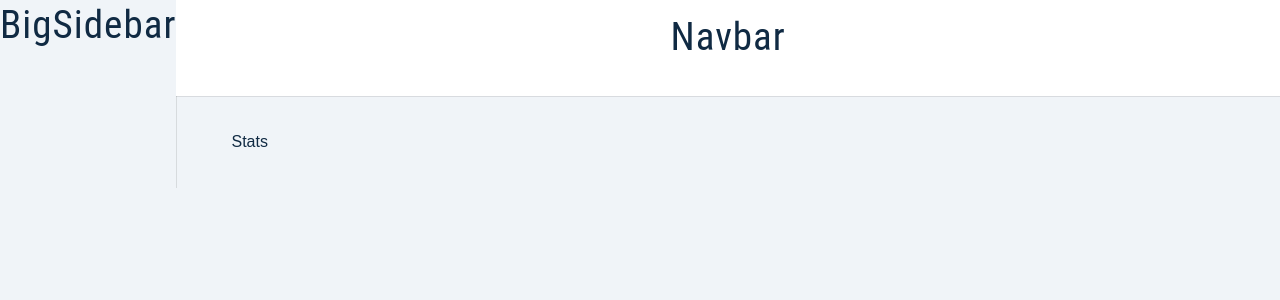
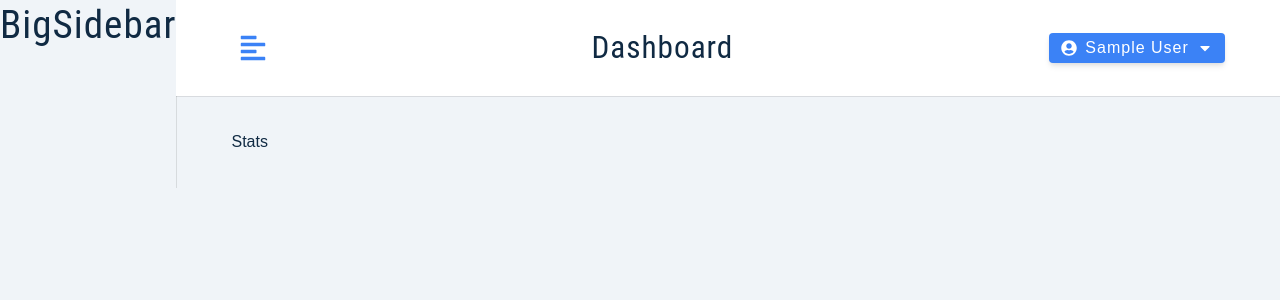
Before and after one commit to 1motiur4/jobster, a React (Create React App) app: page / in a window 1280 px wide. Shown: the top 300 px of the page. Built offline with nearby package versions, Linux system fonts and the light colour scheme; sample sign-in values are in the browser's storage.

Commit message:
564 done

```diff
--- a/src/App.js
+++ b/src/App.js
@@ -1,5 +1,5 @@
 import { BrowserRouter, Routes, Route } from "react-router-dom";
-import { Landing, Error, Register } from "./pages";
+import { Landing, Error, Register, ProtectedRoute } from "./pages";
 import {
   Profile,
   AddJob,
@@ -16,7 +16,11 @@
       <Routes>
         <Route
           path="/"
-          element={<SharedLayout />}
+          element={
+            <ProtectedRoute>
+              <SharedLayout />
+            </ProtectedRoute>
+          }
         >
           <Route
             index
--- a/src/components/Navbar.jsx
+++ b/src/components/Navbar.jsx
@@ -1,8 +1,63 @@
 import Wrapper from "../assets/wrappers/Navbar";
+import { FaAlignLeft, FaUserCircle, FaCaretDown } from "react-icons/fa";
+import Logo from "./Logo";
+import { useState } from "react";
+
+import { useDispatch, useSelector } from "react-redux";
+import { toggleSidebar, logoutUser } from "../features/user/userSlice";
 
 const Navbar = () => {
-  return <Wrapper>
-    <h2>navbar</h2>
-  </Wrapper>
-}
-export default Navbar
+  const [showLogout, setShowLogout] = useState(false);
+  const { user } = useSelector((store) => store.user);
+  const dispatch = useDispatch();
+
+  const toggle = () => {
+    dispatch(toggleSidebar());
+  };
+
+  return (
+    <Wrapper>
+      <div className="nav-center">
+        <button
+          type="button"
+          className="toggle-btn"
+          onClick={() => {
+            toggle();
+            console.log("toggle sidebar");
+          }}
+        >
+          <FaAlignLeft />
+        </button>
+        <div>
+          <Logo />
+          <h3 className="logo-text">dashboard</h3>
+        </div>
+        <div className="btn-container">
+          <button
+            type="button"
+            className="btn"
+            onClick={() => {
+              setShowLogout(!showLogout);
+            }}
+          >
+            <FaUserCircle />
+            {user?.name}
+            <FaCaretDown />
+          </button>
+          <div className={`dropdown ${showLogout ? "show-dropdown" : null}`}>
+            <button
+              type="button"
+              className="dropdown-btn"
+              onClick={() => {
+                dispatch(logoutUser());
+              }}
+            >
+              logout
+            </button>
+          </div>
+        </div>
+      </div>
+    </Wrapper>
+  );
+};
+export default Navbar;
--- a/src/features/user/userSlice.js
+++ b/src/features/user/userSlice.js
@@ -9,6 +9,7 @@
 
 const initialState = {
   isLoading: false,
+  isSidebarOpen: false,
   user: getUserFromLocalStorage(),
 };
 
@@ -39,6 +40,16 @@
 const userSlice = createSlice({
   name: "user",
   initialState,
+  reducers: {
+    toggleSidebar: (state) => {
+      state.isSidebarOpen = !state.isSidebarOpen;
+    },
+    logoutUser: (state) => {
+      state.user = null;
+      state.isSidebarOpen = false;
+      removeUserFromLocalStorage();
+    }
+  },
   extraReducers: (builder) => {
     builder
       .addCase(registerUser.pending, (state) => {
@@ -72,4 +83,5 @@
   },
 });
 
+export const { toggleSidebar, logoutUser } = userSlice.actions;
 export default userSlice.reducer;
--- /dev/null
+++ b/src/pages/ProtectedRoute.jsx
@@ -0,0 +1,12 @@
+import { Navigate } from "react-router-dom";
+import { useSelector } from "react-redux";
+
+const ProtectedRoute = ({ children }) => {
+  const { user } = useSelector((store) => store.user);
+  if (!user) {
+    return <Navigate to="/landing" />;
+  }
+  return children;
+};
+
+export default ProtectedRoute;
--- a/src/pages/dashboard/index.js
+++ b/src/pages/dashboard/index.js
@@ -4,4 +4,5 @@
 import Stats from "./Stats";
 import SharedLayout from "./SharedLayout";
 
+
 export { AllJobs, AddJob, Profile, Stats, SharedLayout };
--- a/src/pages/index.js
+++ b/src/pages/index.js
@@ -1,5 +1,6 @@
 import Landing from "./Landing";
 import Error from "./Error";
 import Register from "./Register";
+import ProtectedRoute from "./ProtectedRoute";
 
-export { Landing, Error, Register };
+export { Landing, Error, Register, ProtectedRoute };
```
